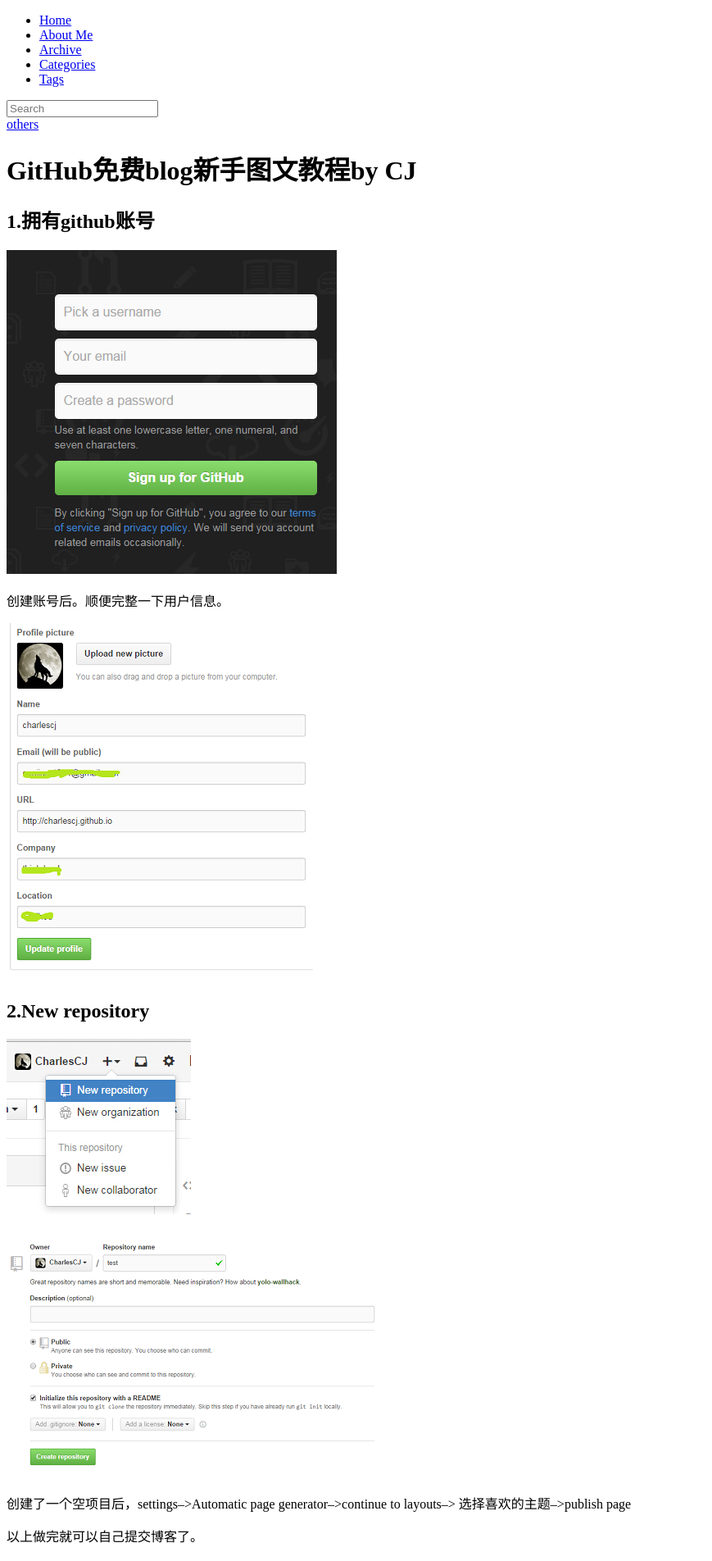
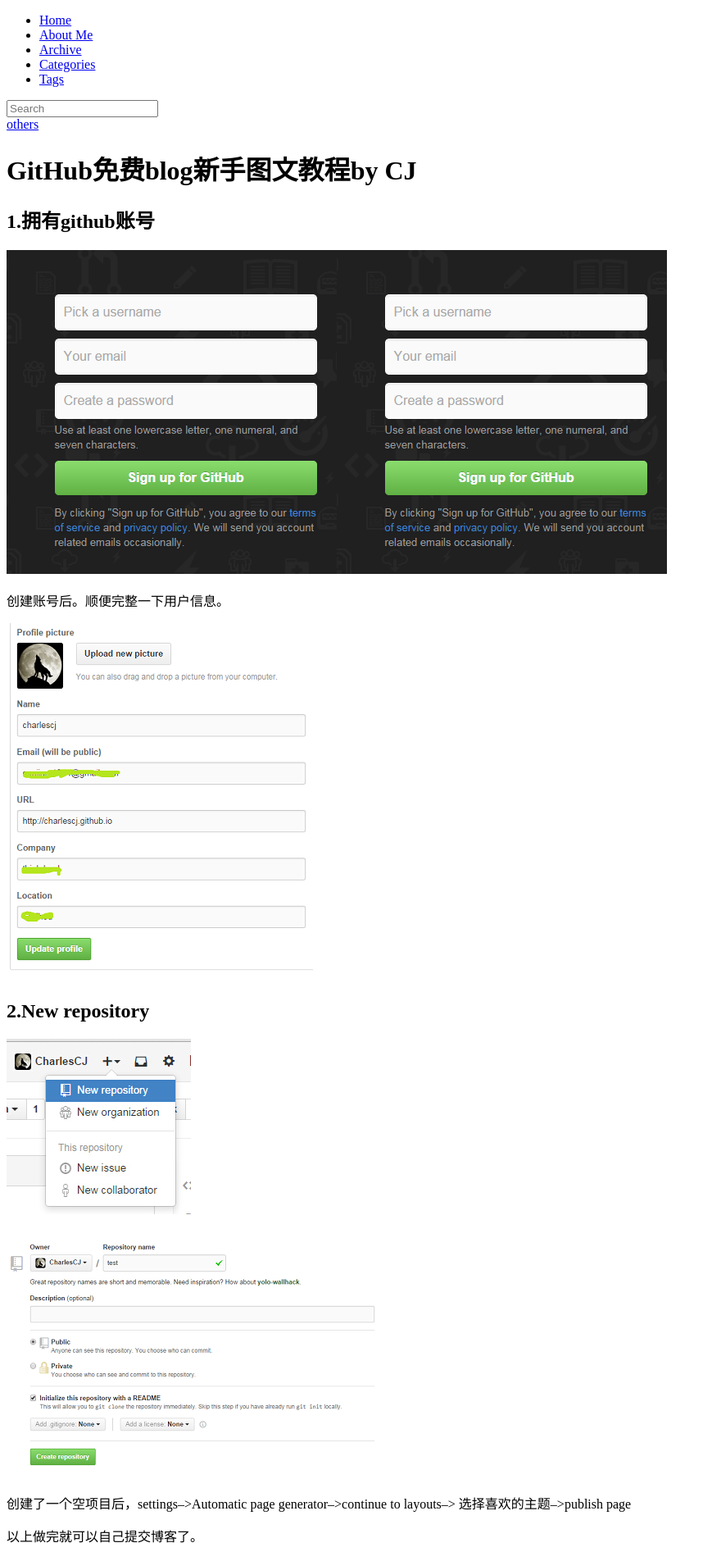
Before and after one commit to CharlesCJ/charlescj.github.io, a Jekyll site: the page built from _posts/2014-11-15-GitHub免费blog新手图文教程_others.markdown, in a window 1280 px wide. Shown: the top 1904 px of the page at 82% size, without its empty margins (0-869 px from the left). Built offline with Jekyll 4.4.1, drawn with Linux system fonts in a browser that asks for light colours; nearby versions of some CDN libraries; library files that are not in the unit come from our copies; comment, search, counter and statistics services are not loaded.

Commit message:
Update 2014-11-15-GitHub免费blog新手图文教程_others.markdown

```diff
--- a/_posts/2014-11-15-GitHub免费blog新手图文教程_others.markdown
+++ b/_posts/2014-11-15-GitHub免费blog新手图文教程_others.markdown
@@ -7,6 +7,8 @@ tags: [others]
 ---
 
 ## 1.拥有github账号
+
+<img alt="1" style="float:left" src="http://charlescj.github.io/assets/themes/Snail/img/firstGitHubBlog/1.png" />
 
 ![1](http://charlescj.github.io/assets/themes/Snail/img/firstGitHubBlog/1.png)
 
```
